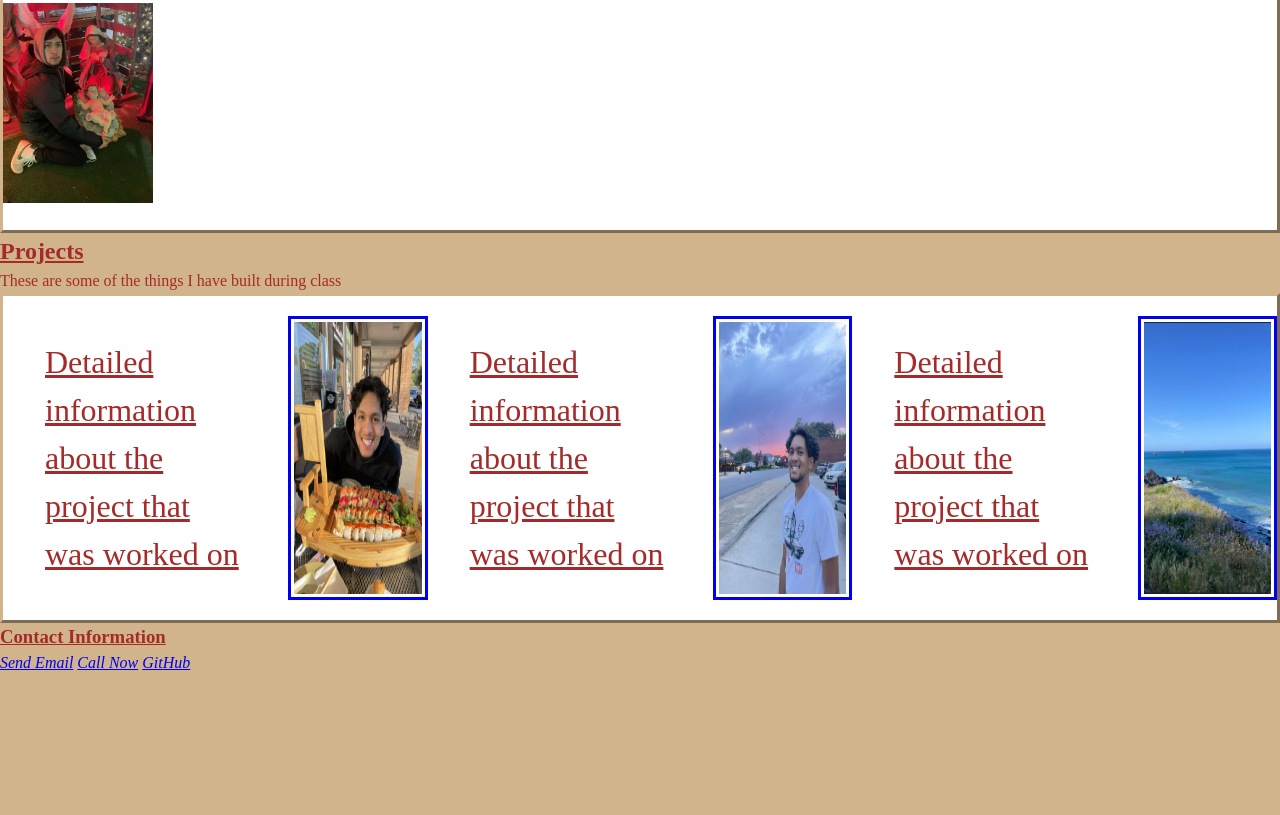
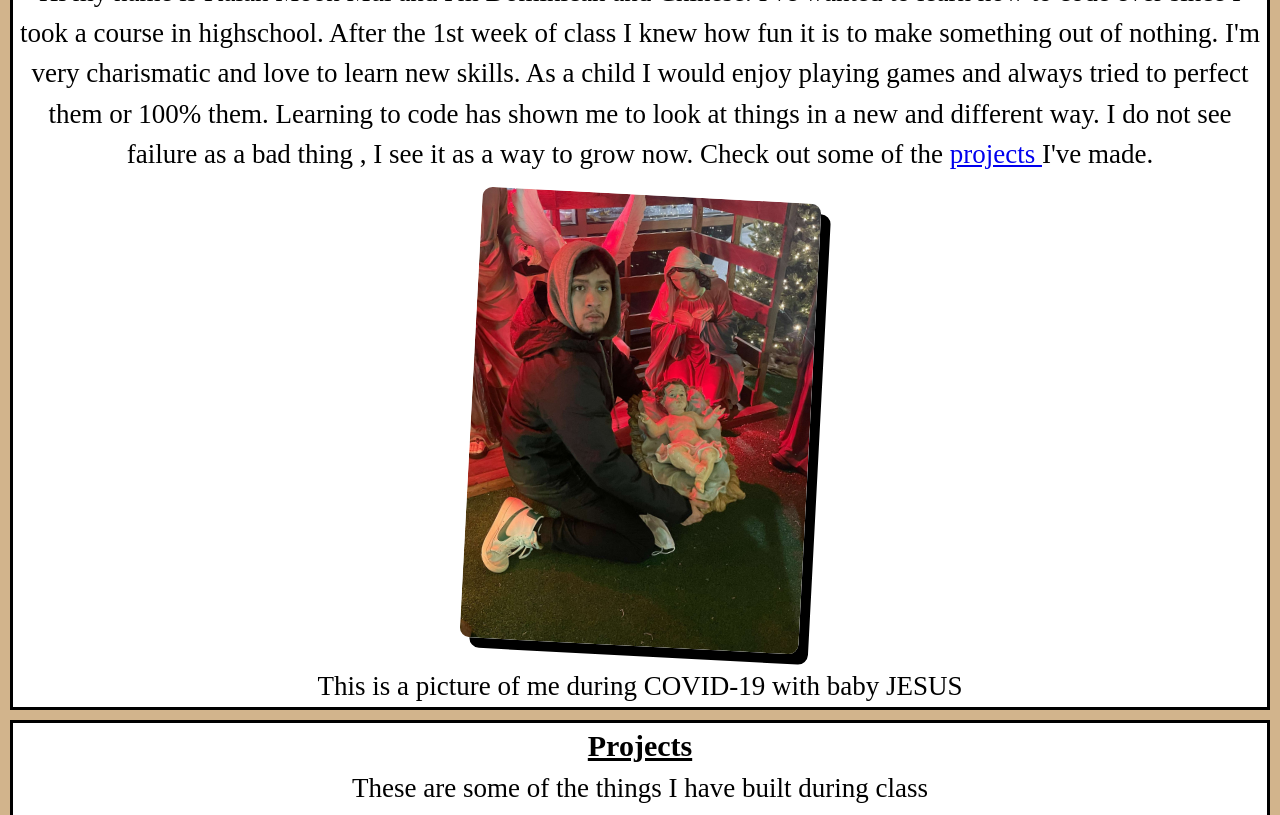
Before and after one commit to Muisagara/Challenge-2, a plain HTML site: page index.html in a window 1280 px wide. Shown: the part 569-1384 px from the top of the page. Before the commit the page ends 1244 px from the top, so only its background shows below. Drawn offline with Linux system fonts and the light colour scheme.

Commit message:
fixed CSS problems

```diff
--- a/assets/css/style.css
+++ b/assets/css/style.css
@@ -17,8 +17,10 @@ header  {
     border:outset var(--light);
     background-color: var(--secondary)
 }
-h1 , h2 , h3  {
+h1 {
     text-decoration: underline;
+    font-size: 50px;
+
 }
 nav {
     display: block;
@@ -26,21 +28,21 @@ nav {
     text-align: end;
     border:outset var(--light);
     background-color: var(--secondary);
-    font-size: 20px
+    font-size: 30px;
+
 }
 
 body{
 
-    color: var(--text-color);
+
     background-color: var(--light);
     line-height: 1.5;
     border: outset var(--seconday);
     font-family: 'Times New Roman', Times, serif;
 }
 .hero-banner {
-    font-size: 50px;
+    font-size: 88px;
     font-weight: bold;
-    text-align: center;
     background-image: url(Kaian-3.jpg);
     background-size: cover;
     background-position: center;
@@ -54,16 +56,38 @@ body{
     text-align: right;
 }
 
+h2 {
+    text-align: center;
+    text-decoration: underline;
+    font-size: 30px;
+}
+
+p {
+    font-size: 27px;
+    text-align: center;
+}
+
+.baby-jesus {
+    font-size: 2vw;
+}
 .content img {
-    display: inline;
-    margin: 20px auto ;
-    max-width: 150px;
+    display: block;
+    margin: 20px auto;
+    max-width: 27%;
+    align-self: center;
+    border-radius: 10px;
+    transform: rotate(3deg);
+    box-shadow: 10px 10px;
+}
 
-}
+
 .wrap {
     display: flex;
     border:outset var(--light);
-    background-color: var(--secondary)
+    background-color: var(--secondary);
+    flex-direction: column;
+    margin: 10px;
+    border: solid;
 }
 
 
@@ -71,23 +95,53 @@ body{
 .information-1, .information-2, .information-3  {
     text-decoration: underline;
     font-size: xx-large;
-    margin: 12px;
+    margin: 10px;
     padding: 30px;
+    display: block;
+    align-self: center;
 }
 /* The whole Box kaian */
 .pictures {
     display: flex;
-    border:outset var(--light);
-    background-color: var(--secondary)
+    background-color: var(--secondary);
+    flex-direction: column;
+    justify-content: flex-start;
 }
     /* this is the pictures in the box */
-.pictures img {
+.img {
     display: inline;
     margin: 20px auto;
     max-width: 10%;
     padding: 3px;
     border: solid;
 }
+.img:hover {
+    transform: scale(120%);
+}
+
 .pictures a {
     display: contents;
 }
+
+.content-2{
+    text-align: center;
+    font-size: 30px;
+    border: solid;
+    background-color: var(--secondary);
+    margin: 10px;
+
+}
+
+
+/* the Footer with contacts */
+h3 {
+    text-align: center;
+    font-size: 30px;
+}
+footer {
+    text-align: center;
+    font-size: 30px;
+    border: solid;
+    background-color: var(--secondary);
+    margin: 10px;
+}
--- a/index.html
+++ b/index.html
@@ -30,7 +30,15 @@
                         Hi my name is Kaian Moon Mui and I'm Dominican and Chinese. I've wanted to learn how to code ever since I took a course in highschool. After the 1st week of class I knew how fun it is to make something out of nothing. I'm very charismatic and love to learn new skills. As a child I would enjoy playing games and always tried to perfect them or 100% them. Learning to code has shown me to look at things in a new and different way. I do not see failure as a bad thing , I see it as a way to grow now. Check out some of the
                             <a href="#projects">projects </a></nav>I've made.</P>
                 </div>
+              <div>
                 <img src="./assets/css/Kaian-4.jpg" alt="Picture-of-Kaian-Mui">
+                </div>
+            </section>
+            <section>
+                <div class="baby-jesus">
+                    <P>
+                      This is a picture of me during COVID-19 with baby JESUS
+               </div>
             </section>
         </Main>
             <section class="content-2" id="projects">
@@ -39,23 +47,23 @@
                         <p>These are some of the things I have built during class</p>
                     </div>
                         <div class="pictures">
-                                    <div class="information-1">Detailed information about the project that was worked on</div>
-                            <a href="https://github.com/Muisagara/Challenge-2"> <img src="./assets/css/Snapchat-1621844683.jpg" alt="picture-of-project-1"></a>
+                                    <div class="information-1"> Detailed information about the project that was worked on</div>
+                            <a href="https://github.com/Muisagara/Challenge-2"> <img src="./assets/css/Snapchat-1621844683.jpg" alt="picture-of-project-1" class="img"></a>
 
-                                <div class="information-2">Detailed information about the project that was worked on</div>
-                                <a href="https://github.com/Muisagara/Challenge-2"> <img src="./assets/css/Kaian-2.jpg" alt="picture-of-project-2"></a>
+                                <div class="information-2"> Detailed information about the project that was worked on</div>
+                                <a href="https://github.com/Muisagara/Challenge-2"> <img src="./assets/css/Kaian-2.jpg" alt="picture-of-project-2" class="img"></a>
 
-                                <div class="information-3">Detailed information about the project that was worked on</div>
-                                <a href="https://github.com/Muisagara/Challenge-2"> <img src="./assets/css/IMG_20230801_220941.jpg" alt="picture-of-project-3"></a>
+                                <div class="information-3"> Detailed information about the project that was worked on</div>
+                                <a href="https://github.com/Muisagara/Challenge-2"> <img src="./assets/css/IMG_20230801_220941.jpg" alt="picture-of-project-3" class="img"></a>
                         </div>
             </section>
-            <footer id="Contact">
+            <footer id="contact">
                 <h3>Contact Information</h3>
                 <div>
                     <address>
-                    <a href="mailto:kaianmui@gmail.com">Send Email</a>
-                    <a href="tel:+7043454558">Call Now</a>
-                    <a href="https://github.com/Muisagara">GitHub</a>
+                    <a href="mailto:kaianmui@gmail.com"> Send Email </a>
+                    <a href="tel:+7043454558"> Call Now </a>
+                    <a href="https://github.com/Muisagara"> GitHub </a>
                     </address>
                 </div>
             </footer>
```
